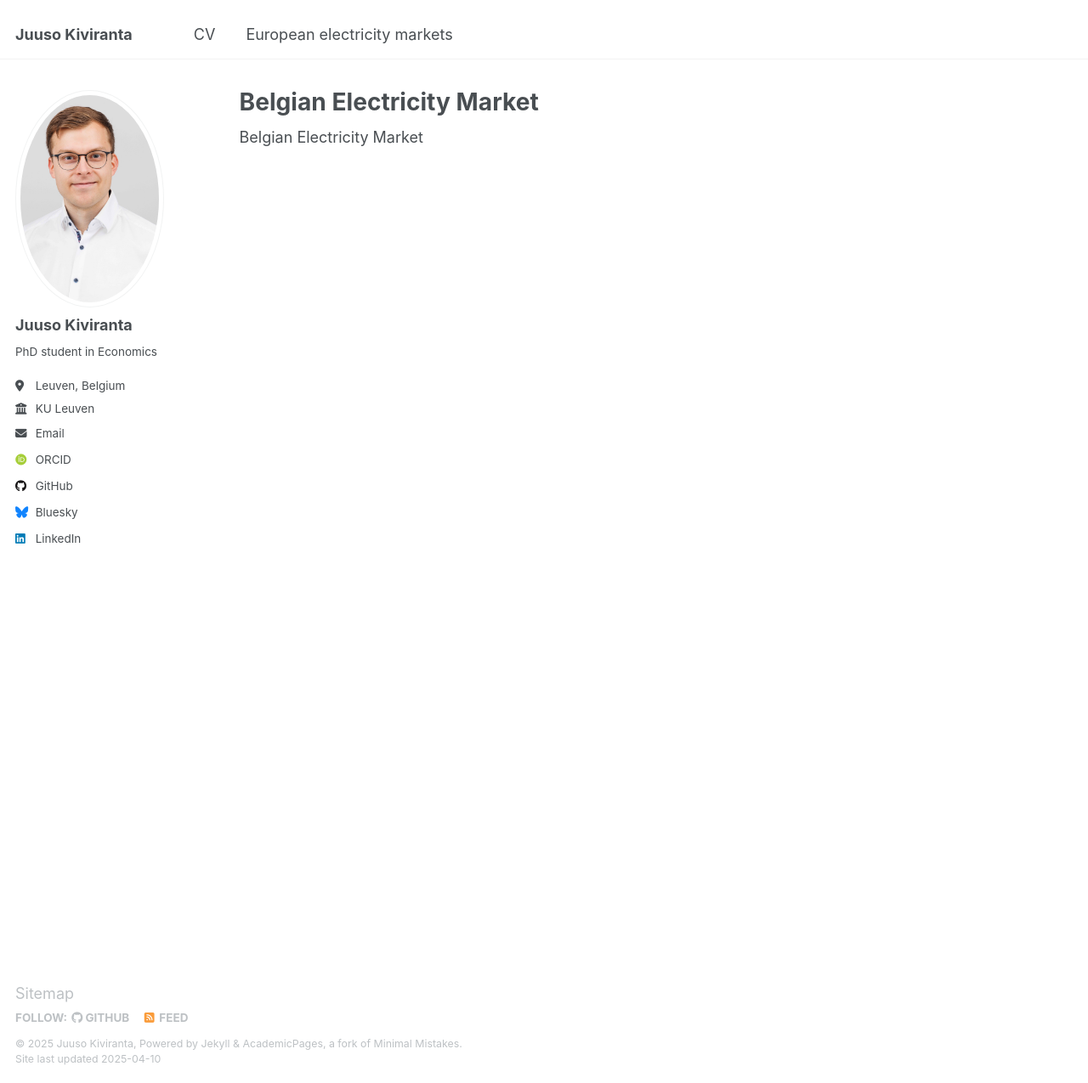
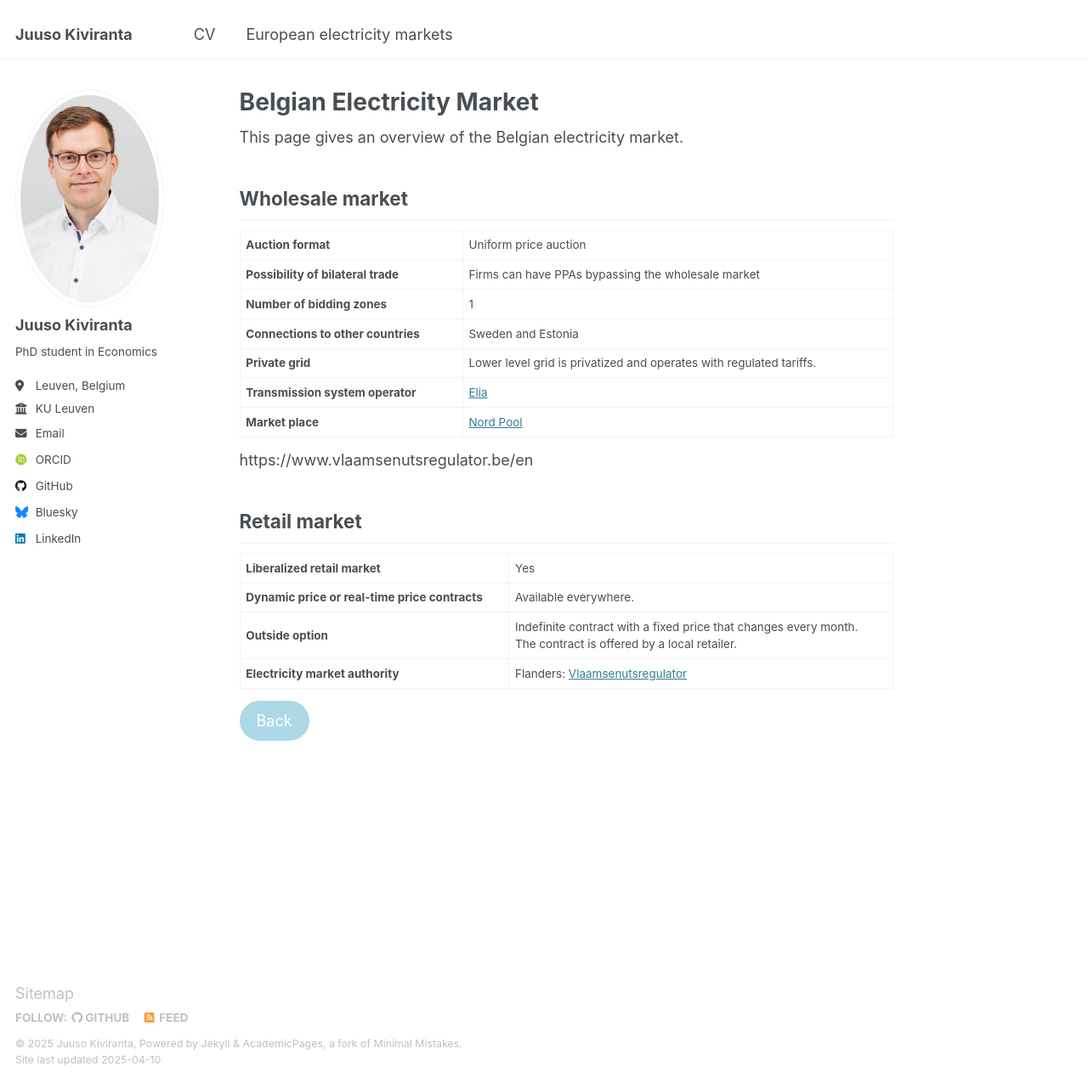
Before and after one commit to jkiviranta/jkiviranta.github.io, a Jekyll site: the page built from _pages/belgian-electricity-market.md, in a window 1280 px wide and 1275 px high. Shown: the whole window at 85% size. Built offline with Jekyll 4.4.1, drawn with Linux system fonts in a browser that asks for light colours; some web fonts are replaced.

Commit message:
Update belgian-electricity-market.md

```diff
--- a/_pages/belgian-electricity-market.md
+++ b/_pages/belgian-electricity-market.md
@@ -7,4 +7,62 @@ redirect_from:
   - /belgian-electricity-market.md
 ---
 
-Belgian Electricity Market
+This page gives an overview of the Belgian electricity market.
+
+## Wholesale market
+
+<table>
+  <tr>
+    <td><strong>Auction format</strong></td>
+    <td>Uniform price auction</td>
+  </tr>
+  <tr>
+    <td><strong>Possibility of bilateral trade</strong></td>
+    <td>Firms can have PPAs bypassing the wholesale market</td>
+  </tr>
+  <tr>
+    <td><strong>Number of bidding zones</strong></td>
+    <td>1</td>
+  </tr>
+  <tr>
+    <td><strong>Connections to other countries</strong></td>
+    <td>Sweden and Estonia</td>
+  </tr>
+  <tr>
+    <td><strong>Private grid</strong></td>
+    <td>Lower level grid is privatized and operates with regulated tariffs.</td>
+  </tr>
+  <tr>
+    <td><strong>Transmission system operator</strong></td>
+    <td><a href="https://www.elia.be/en/">Elia</a></td>
+  </tr>
+  <tr>
+    <td><strong>Market place</strong></td>
+    <td><a href="https://data.nordpoolgroup.com/auction/day-ahead/prices?deliveryDate=latest&currency=EUR&aggregation=DeliveryPeriod&deliveryAreas=AT">Nord Pool</a></td>
+  </tr>
+</table>
+
+https://www.vlaamsenutsregulator.be/en
+
+## Retail market
+
+<table>
+  <tr>
+    <td><strong>Liberalized retail market</strong></td>
+    <td>Yes</td>
+  </tr>
+  <tr>
+    <td><strong>Dynamic price or real-time price contracts</strong></td>
+    <td>Available everywhere.</td>
+  </tr>
+  <tr>
+    <td><strong>Outside option</strong></td>
+    <td>Indefinite contract with a fixed price that changes every month.<br>The contract is offered by a local retailer.</td>
+  </tr>
+  <tr>
+    <td><strong>Electricity market authority</strong></td>
+    <td>Flanders: <a href="https://www.vlaamsenutsregulator.be/en">Vlaamsenutsregulator</a></td>
+  </tr>
+</table>
+
+<a href="../eur-elec-markets/" style="display: inline-block; padding: 10px 20px; background-color: lightblue; color: white; text-decoration: none; border-radius: 25px;">Back</a>
```
